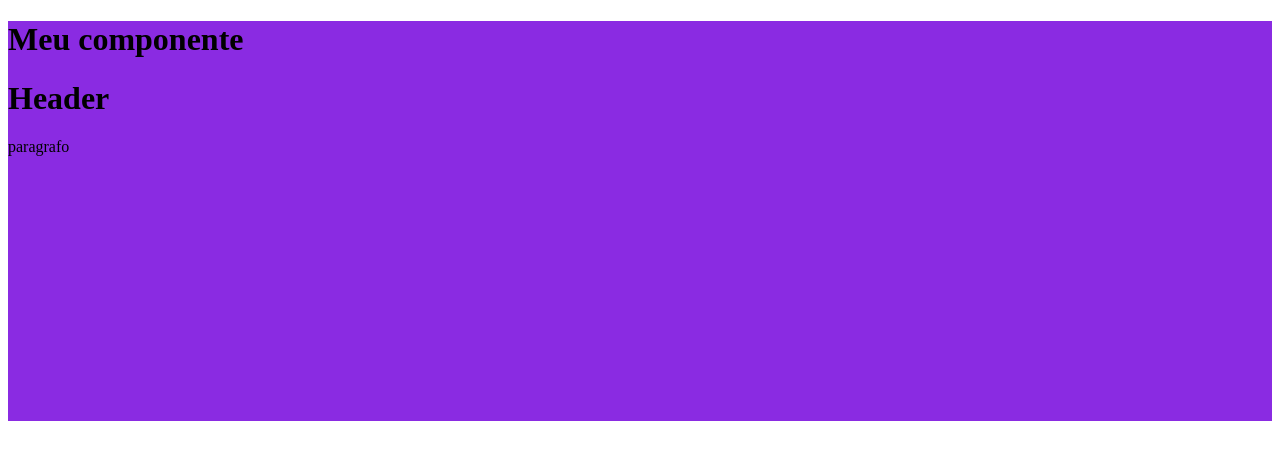
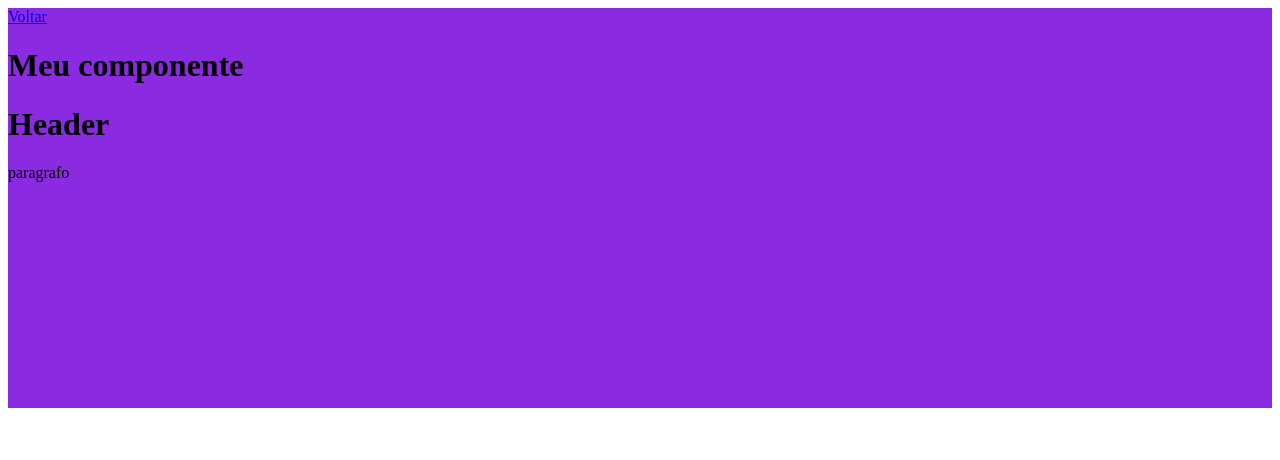
Before and after one commit to fraandeveloper/next-react, a Next.js app: page /estilo in a window 1280 px wide. Shown: the top 460 px of the page. Built offline with nearby package versions, Linux system fonts and the light colour scheme.

Commit message:
Navegacao de rotas

```diff
--- a/src/pages/estilo.jsx
+++ b/src/pages/estilo.jsx
@@ -1,3 +1,5 @@
+import Link from 'next/link';
+
 import styles from '../styles/estilo.module.css';
 
 import Header from '../components/Header';
@@ -5,6 +7,7 @@
 export default function Estilo() {
   return (
     <div className={styles.container}>
+      <Link href="/">Voltar</Link>
       <h1>Meu componente</h1>
       <Header title="Header" subTitle="paragrafo"/>
     </div>
--- a/src/pages/index.jsx
+++ b/src/pages/index.jsx
@@ -1,9 +1,12 @@
+import Link from 'next/link'
+
 export default function App() {
   const [a,b] = [1,4];
   const header = <h1>Component como funcao</h1>
 
   return (
     <div>
+      <Link href="/estilo">Rota estiloso</Link>
       { header }
       <p>{ a + b }</p>
     </div>
```
